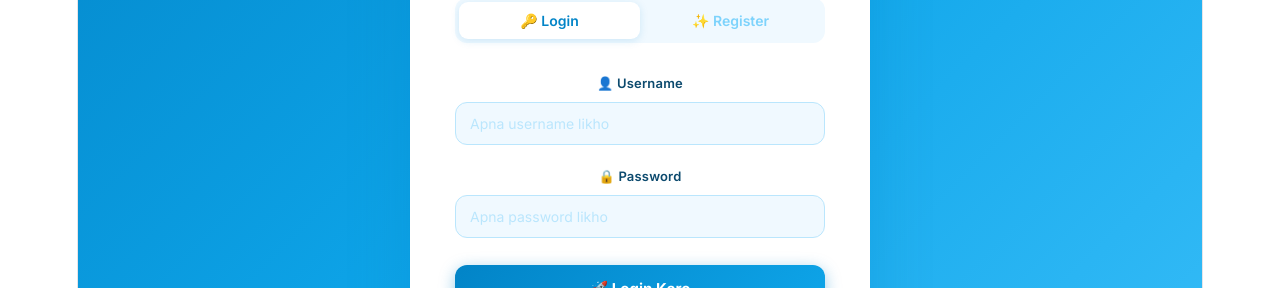
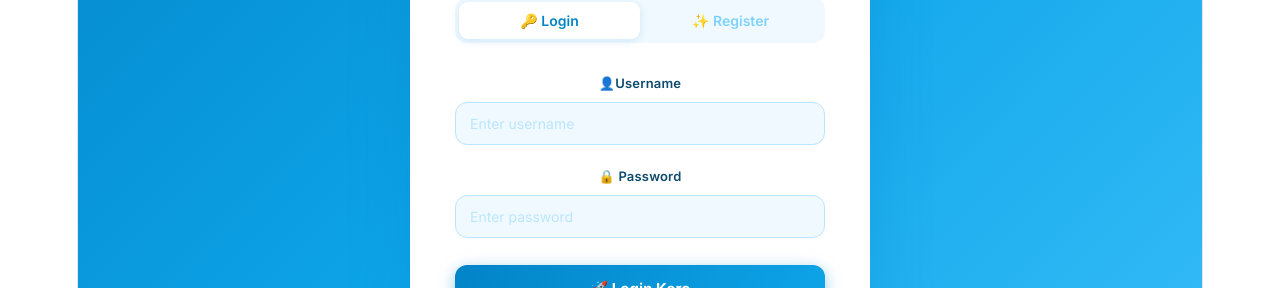
Before and after one commit to ShivamDholeriya/plagiarism-detector, a React app in the folder frontend/: page / in a window 1280 px wide. Shown: the part 330-618 px from the top of the page. Built offline with nearby package versions, Linux system fonts and the light colour scheme; the HTML template or start-up script is replaced by a standard one.

Commit message:
Fixed server connect issue

```diff
--- a/frontend/src/App.jsx
+++ b/frontend/src/App.jsx
@@ -136,7 +136,7 @@ const css = `
 .auth-btn:disabled{opacity:.5;cursor:not-allowed;transform:none}
 .auth-err{background:#fef2f2;border:1.5px solid #fca5a5;color:#dc2626;padding:10px 14px;border-radius:10px;font-size:13px;margin-bottom:1rem;font-weight:500;text-align:center}
 .auth-success{background:#f0fdf4;border:1.5px solid #86efac;color:#15803d;padding:10px 14px;border-radius:10px;font-size:13px;margin-bottom:1rem;font-weight:500;text-align:center}
-.section-divider{font-size:11px;font-weight:700;color:#bae6fd;text-transform:uppercase;letter-spacing:1px;margin:1rem 0 0.75rem;padding-bottom:6px;border-bottom:1.5px solid #e0f2fe}
+.section-divider{font-size:12px;font-weight:700;color:#0684c6;text-transform:uppercase;letter-spacing:1px;margin:1rem 0 0.75rem;padding-bottom:6px;border-bottom:1.5px solid #e0f2fe}
 .topbar-right{display:flex;align-items:center;gap:10px;margin-left:auto}
 .user-pill{display:flex;align-items:center;gap:6px;padding:6px 14px;border-radius:100px;border:1.5px solid #bae6fd;background:white;box-shadow:0 2px 6px rgba(0,0,0,.06)}
 .user-avatar{width:26px;height:26px;border-radius:50%;background:linear-gradient(135deg,#0284c7,#0ea5e9);display:flex;align-items:center;justify-content:center;font-size:13px;color:white;font-weight:700}
@@ -222,14 +222,14 @@ function AuthPage({ onLogin }) {
         {tab === "login" && (
           <>
             <div className="input-group">
-              <label className="input-label">👤 Username</label>
-              <input className="input-field" placeholder="Apna username likho" value={form.username}
+              <label className="input-label">👤Username</label>
+              <input className="input-field" placeholder="Enter username" value={form.username}
                 onChange={(e) => set("username", e.target.value)}
                 onKeyDown={(e) => e.key === "Enter" && handleLogin()} />
             </div>
             <div className="input-group">
               <label className="input-label">🔒 Password</label>
-              <input className="input-field" type="password" placeholder="Apna password likho" value={form.password}
+              <input className="input-field" type="password" placeholder="Enter password" value={form.password}
                 onChange={(e) => set("password", e.target.value)}
                 onKeyDown={(e) => e.key === "Enter" && handleLogin()} />
             </div>
@@ -262,12 +262,12 @@ function AuthPage({ onLogin }) {
             <div className="section-divider">Account Info</div>
             <div className="input-group">
               <label className="input-label">🔖 Username</label>
-              <input className="input-field" placeholder="apna username chuno" value={form.username}
+              <input className="input-field" placeholder="Set Username" value={form.username}
                 onChange={(e) => set("username", e.target.value)} />
             </div>
             <div className="input-group">
               <label className="input-label">🔒 Password</label>
-              <input className="input-field" type="password" placeholder="strong password likho" value={form.password}
+              <input className="input-field" type="password" placeholder="Set your password" value={form.password}
                 onChange={(e) => set("password", e.target.value)}
                 onKeyDown={(e) => e.key === "Enter" && handleRegister()} />
             </div>
```
Also changed, not shown: 1 other file (tests, documents, lock files or other folders).
